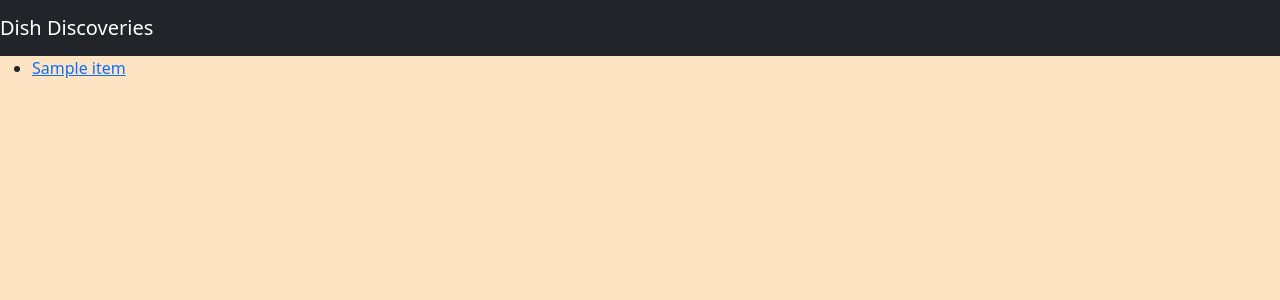
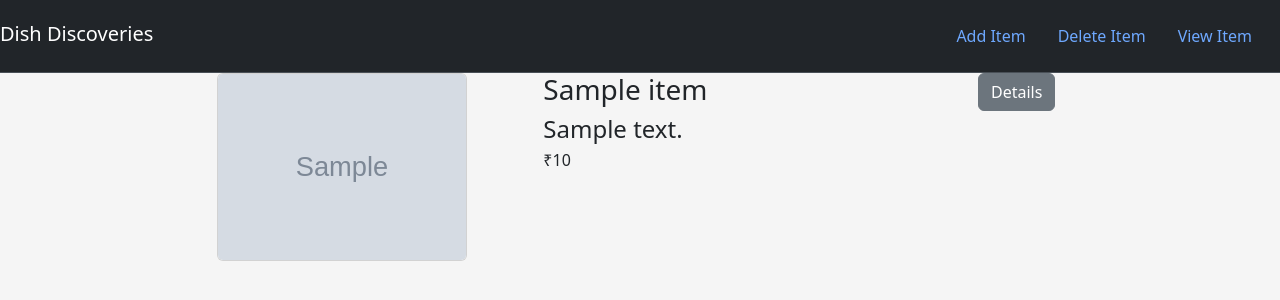
Before and after one commit to rrdesh10/Dish-Discoveries, a Django app: page /food/ in a window 1280 px wide. Shown: the top 300 px of that part. Run offline with Django 4.2, Linux system fonts and the light colour scheme; tables that the repository leaves empty hold one stand-in row (Sample ...); the page is wider than the window, and the part outside it is not shown.

Commit message:
CRUD operations ready

```diff
--- a/food/models.py
+++ b/food/models.py
@@ -6,3 +6,4 @@ class Item(models.Model):
     item_name = models.CharField(max_length=200)
     item_desc = models.CharField(max_length=500)
     item_price = models.IntegerField()
+    item_image = models.CharField(max_length=700, default="https://encrypted-tbn0.gstatic.com/images?q=tbn:ANd9GcQ8GV0f6prb-DPesR3lFwG2UsJh94yNz7ijRQ&usqp=CAU")
--- a/food/static/food/style.css
+++ b/food/static/food/style.css
@@ -1,3 +1,3 @@
 body{
-    background-color: bisque;
+    background-color: whitesmoke;
 }
--- /dev/null
+++ b/food/templates/food/base.html
@@ -0,0 +1,33 @@
+<!DOCTYPE html>
+{% load static %}
+<html lang="en">
+<head>
+    <meta charset="UTF-8">
+    <meta name="viewport" content="width=device-width, initial-scale=1.0">
+    <link href="https://cdn.jsdelivr.net/npm/bootstrap@5.3.1/dist/css/bootstrap.min.css" rel="stylesheet">
+    <link rel="stylesheet" href="{% static 'food/style.css' %}">
+    <title></title>
+</head>
+<body>
+    <nav class="navbar navbar-expand-sm  bg-dark border-bottom " data-bs-theme="dark">
+        <a href="{% url 'food:index' %}" class="navbar-brand mb-lg-1 h1">Dish Discoveries</a>
+        <div class="container-fluid">
+            <ul class='nav navbar ms-auto'>
+                <li class="nav-item">
+                    <a class="nav-link" href="{% url 'food:create' %}">Add Item</a>
+                </li>
+                <li class="nav-item">
+                    <a href="#" class="nav-link">Delete Item</a>
+                </li>
+                <li class="nav-item">
+                    <a href="#" class="nav-link">View Item</a>
+                </li>
+            </ul>
+        </div>
+    </nav>
+
+    {% block body %}
+    {% endblock %}
+
+</body>
+</html>
--- a/food/templates/food/index.html
+++ b/food/templates/food/index.html
@@ -1,30 +1,19 @@
-<!DOCTYPE html>
-{% load static %}
-<html lang="en">
-<head>
-    <meta charset="UTF-8">
-    <meta name="viewport" content="width=device-width, initial-scale=1.0">
-    <link href="https://cdn.jsdelivr.net/npm/bootstrap@5.3.1/dist/css/bootstrap.min.css" rel="stylesheet">
-    <link rel="stylesheet" href="{% static 'food/style.css' %}">
-    <title></title>
-</head>
-<body>
-    <nav class="navbar navbar-expand-sm bg-dark navbar-dark ">
-        <a href="#" class="navbar-brand">Dish Discoveries</a>
-        <div class="navbar">
-            <a class="nav-item nav-link" href="#">Add Item</a>
-            <a href="#" class="nav-item nav-link">Delete Item</a>
-            <a href="#" class="nav-item nav-link">View Item</a>
+{% extends 'food/base.html' %}
+{% block body %}
+    {% for item in item_list %}
+    <div class="row">
+        <div class="col-md-3 offset-md-2">
+            <img class="card" height="150" width="250" src="{{ item.item_image }}">
         </div>
-    </nav>
+        <div class="col-md-4">
+            <h3>{{ item.item_name }}</h3>
+            <h4>{{ item.item_desc }}</h4>
+            <h6>₹{{ item.item_price }}</h6>
+        </div>
+        <div class="col-md-2">
+            <a class="btn btn-secondary" href="{% url 'food:detail' item.id %}">Details</a>
+        </div>
+    </div>
+    {% endfor %}
 
-
-    {% for item in item_list %}
-    <ul>
-        <li>
-           <a href="{% url 'food:detail' item.id %}">{{item.item_name}}</a>
-        </li>
-    </ul>
-    {% endfor %}
-</body>
-</html>
+{% endblock %}
--- /dev/null
+++ b/food/templates/food/item-delete.html
@@ -0,0 +1,5 @@
+<form method="POST">
+    {% csrf_token %}
+    <h3>Do you really want delete {{ item.item_name }}</h3>
+    <button type="submit">Confirm</button>
+</form>
--- a/food/urls.py
+++ b/food/urls.py
@@ -5,5 +5,8 @@ from . import views
 app_name = 'food'
 urlpatterns = [
     path('', views.index, name='index'),
-    path('<int:item_id>/', views.detail, name='detail'),
+    path('<int:item_id>/', views.detail, name='detail'),  #detail view
+    path('add/', views.create, name='create'),  # add items
+    path('update/<int:id>/', views.update, name='update'),  # update items
+    path('delete/<int:id>/', views.delete, name='delete'),  # delete items
 ]
--- a/food/views.py
+++ b/food/views.py
@@ -1,6 +1,7 @@
-from django.shortcuts import render
+from django.shortcuts import redirect, render
 from django.http import HttpResponse
 from .models import Item
+from .forms import ItemForm
 
 # Create your views here.
 
@@ -18,3 +19,33 @@ def detail(request, item_id):
         'item' : item,
     }
     return render(request, 'food/detail.html', context)
+
+def create(request):
+    form = ItemForm(request.POST or None)
+
+    if form.is_valid():
+        form.save()
+        return redirect('food:index')
+
+    return render(request, 'food/item-form.html', {'form': form})
+
+
+def update(request, id):
+    item = Item.objects.get(id=id)
+    form = ItemForm(request.POST or None, instance=item)
+
+    if form.is_valid():
+        form.save()
+        return redirect('food:index')
+
+    return render(request, 'food/item-form.html', {'form': form, 'item':item})
+
+
+def delete(request, id):
+    item = Item.objects.get(id=id)
+
+    if request.method == "POST":
+        item.delete()
+        return redirect('food:index')
+
+    return render(request, 'food/item-delete.html', {'item':item})
```
Also changed, not shown: food/forms.py (added, +7 -0 lines), food/templates/food/detail.html (+18 -3 lines), food/templates/food/item-form.html (added, +10 -0 lines), food/migrations/0002_item_item_image.py (added), food/migrations/0003_alter_item_item_image.py (added).
